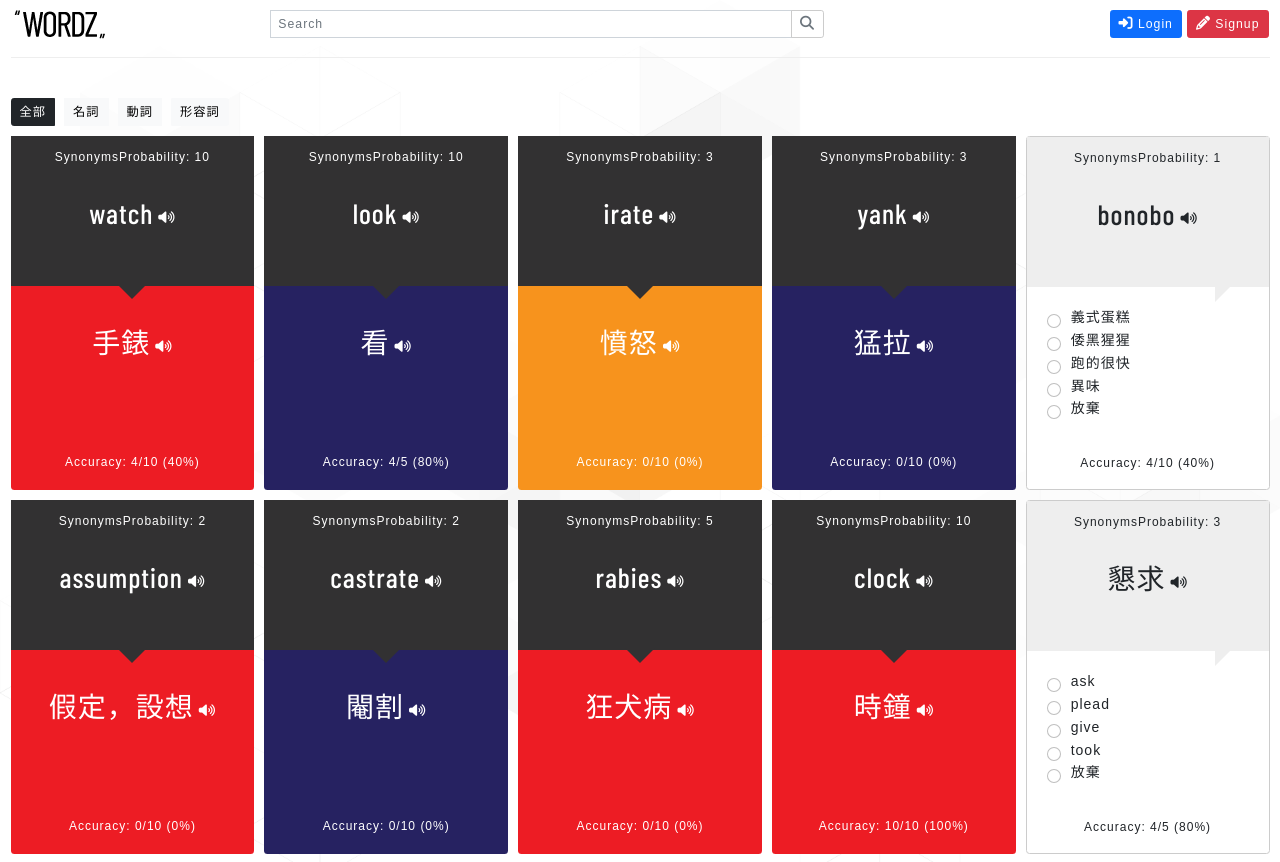
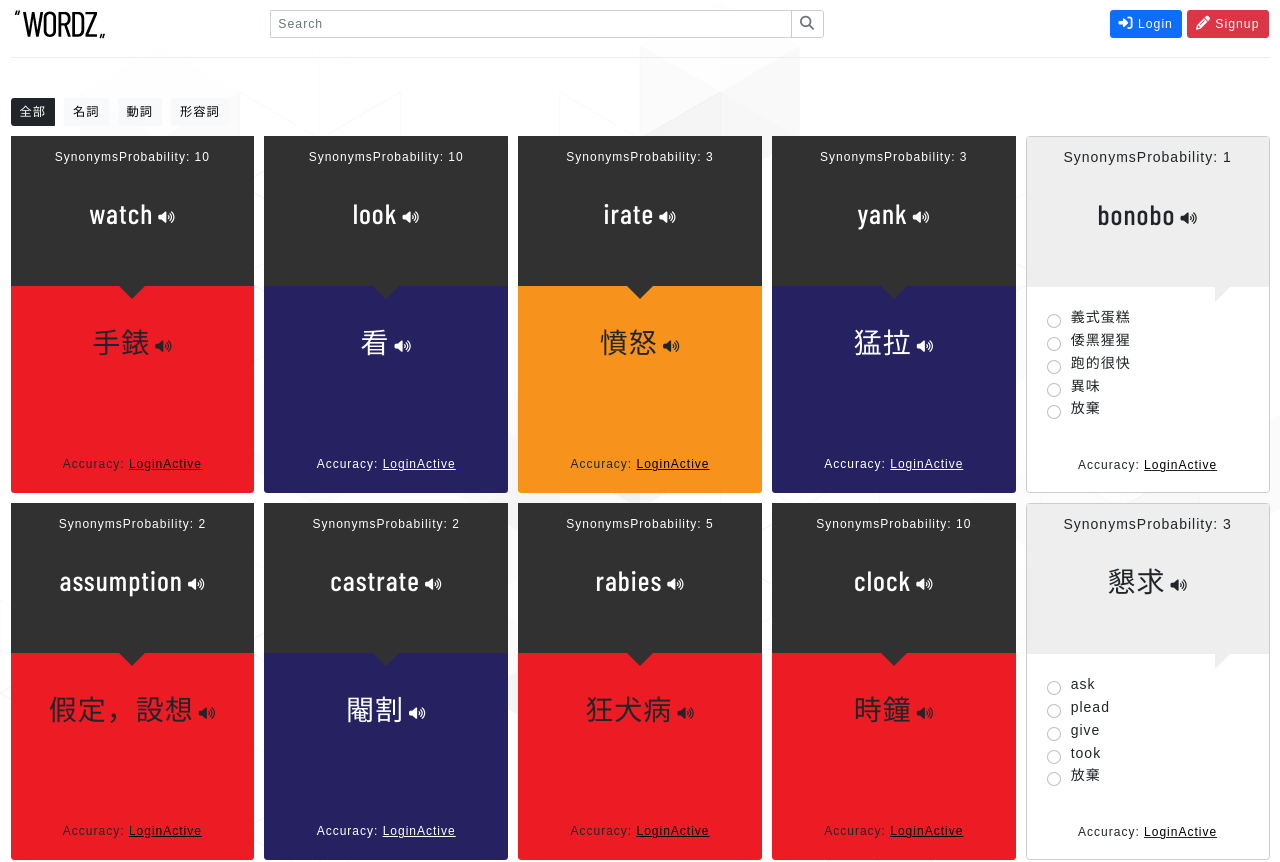
Before and after one commit to yben56/Wordhub-frontend, a Nuxt app: page / in a window 1280 px wide. Shown: the top 862 px of the page. Built offline with nearby package versions, Linux system fonts and the light colour scheme; a web font is replaced by a local one.

Commit message:
update unlogin logic & btn

```diff
--- a/components/QuestionsComp.vue
+++ b/components/QuestionsComp.vue
@@ -22,7 +22,11 @@
                 </div>
             </div>
         </form>
-        <span class="card-footer">{{ $t('Accuracy') }}: {{ data.accuracy }}</span>
+        <div class="card-footer">
+            <span>{{ $t('Accuracy') }}: </span>
+            <span v-if="token">{{ data.accuracy }}</span>
+            <span class="text-decoration-underline" v-else><a href="/Login">{{ $t('LoginActive') }}</a></span>
+        </div>
     </div>
 </template>
 
@@ -75,6 +79,9 @@ export default {
                 console.log('Error:' + error)
             }
         }
+    }, setup(props) {
+        const token = useCookie('token').value
+        return { token }
     }
 }
 </script>
@@ -100,8 +107,11 @@ export default {
     .card-header, .card-footer {
         background-color: transparent;
         border: none;
-        font-size: 12px;
         margin: 10px;
+
+        span, a {
+            font-size: 12px;
+        }
     }
 
     h2 {
--- a/components/WordsComp.vue
+++ b/components/WordsComp.vue
@@ -1,13 +1,19 @@
 <template>
     <div :class="{'card' : true, [data.class] : true}">
         <div class="top">
-            <span class="card-header">{{ $t('SynonymsProbability')}}: {{ $t(data.probability)}}</span>
+            <span class="card-header">
+                {{ $t('SynonymsProbability')}}: {{ $t(data.probability)}}
+            </span>
             <h2>{{ data.from }}<i class="fa-solid fa-volume-high"></i></h2>
         </div>
         <div class="bottom">
             <h2>{{ data.to }}<i class="fa-solid fa-volume-high"></i></h2>
         </div>
-        <span class="card-footer">{{ $t('Accuracy') }}: {{ data.accuracy }}</span>
+        <div class="card-footer">
+            <span>{{ $t('Accuracy') }}: </span>
+            <span v-if="token">{{ data.accuracy }}</span>
+            <a v-else class="text-decoration-underline" href="/Login">{{ $t('LoginActive') }}</a>
+        </div>
     </div>
 </template>
 
@@ -19,9 +25,8 @@ export default {
             require: true
         }
     }, setup(props) {
-        onMounted(() => {
-            //console.log(props.data)
-        });
+        const token = useCookie('token').value
+        return { token }
     }
 }
 </script>
@@ -30,7 +35,6 @@ export default {
 .card {
     text-align: center;
     border: none;
-    color: #fff;
     cursor: pointer;
 
     .fa-volume-high {
@@ -42,8 +46,11 @@ export default {
     .card-header, .card-footer {
         background-color: transparent;
         border: none;
+        margin: 10px;
+    }
+
+    .card-header, .card-footer span, .card-footer a {
         font-size: 12px;
-        margin: 10px;
     }
 
     h2 {
@@ -85,6 +92,6 @@ export default {
 }
 
 .noun { background-color: #ED1C24; }
-.verb { background-color: #262261; }
+.verb { background-color: #262261; color: #fff; a { color: #fff; }}
 .adj { background-color: #F7931D; }
 </style>
--- a/pages/Login.vue
+++ b/pages/Login.vue
@@ -15,6 +15,13 @@
     </div>
 </template>
 
+<script setup>
+const token = useCookie('token').value
+const router = useRouter()
+
+if ( token ) { router.replace('/') }
+</script>
+
 <style scoped lang="scss">
 h5 {
     color: #fff;
--- a/pages/index.vue
+++ b/pages/index.vue
@@ -28,7 +28,6 @@ const loaddata = onMounted( async () => {
 
         outputdata.value.push(...cardsresponse.data)
 
-        //if ( token ) {
         //QUESTIONS
         const questionsresponse  = await $fetch('/database/Questions.json', {
             method: 'GET',
@@ -37,16 +36,13 @@ const loaddata = onMounted( async () => {
 
         outputdata.value.push(...questionsresponse.data[0])
         outputdata.value.push(...questionsresponse.data[1])
-        //}
 
     } catch (error) {
         console.log('Error:' + error)
     }
 })
 
-
 const handleScroll = () => {
-
     if ((window.innerHeight + window.scrollY) >= document.body.scrollHeight) {
         loaddata()
     }
```
Lines whose indentation alone changed are shown as unchanged.
